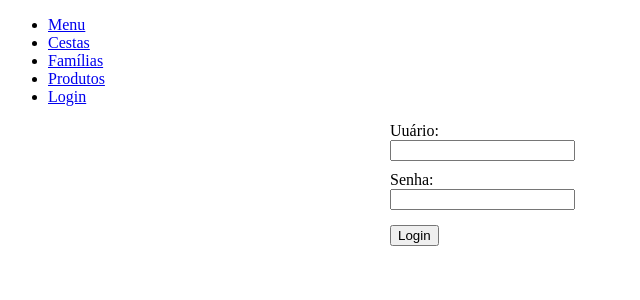
After one commit to DaniMarques1/INAEB, a Django app: page /login/ in a window 1280 px wide. The commit adds this page. Shown: the top 300 px of the page, without its empty margins (0-640 px from the left). Run offline with Django 5.2, Linux system fonts and the light colour scheme.

Commit message:
Adição de páginas e sistema de Login

```diff
--- a/config/settings.py
+++ b/config/settings.py
@@ -125,3 +125,5 @@ STATICFILES_DIRS = [BASE_DIR / "static"]
 # https://docs.djangoproject.com/en/5.1/ref/settings/#default-auto-field
 
 DEFAULT_AUTO_FIELD = 'django.db.models.BigAutoField'
+
+LOGIN_REDIRECT_URL = '/menu/'
--- a/website/templates/home.html
+++ b/website/templates/cadastro_cestas.html
@@ -9,10 +9,11 @@
     <title>Home</title>
 </head>
 <body>
+    {% include 'includes/nav.html' %}
     <div class="main-container">
         <div class="main-column-1"></div>
         <div class="main-column-2">
-            <span style="display: block; text-align: center;">INAEB - Sistema de Gerenciamento de Doações</span>
+            <span style="display: block; text-align: center;">INAEB - Sistema de Gerenciamento de Doações<br>Cadastro de Cestas</span>
         </div>
         <div class="main-column-3"></div>
     </div>
--- /dev/null
+++ b/website/templates/includes/nav.html
@@ -0,0 +1,23 @@
+<header>
+    <nav>
+        <ul>
+            <li><a href="{% url 'menu' %}">Menu</a></li>
+            <li><a href="{% url 'cadastro_cestas' %}">Cestas</a></li>
+            <li><a href="{% url 'cadastro_familias' %}">Famílias</a></li>
+            <li><a href="{% url 'cadastro_produtos' %}">Produtos</a></li>
+
+            {% if user.is_authenticated %}
+            <li>
+                Autenticado como '{{ user.username }}'
+                <form action="{% url 'logout' %}" method="post" style="display: inline;">
+                    {% csrf_token %}
+                    <button type="submit">Logout</button>
+                </form>
+            </li>
+            {% else %}
+            <li><a href="{% url 'login' %}">Login</a></li>
+            {% endif %}
+
+        </ul>
+    </nav>
+</header>
--- /dev/null
+++ b/website/templates/login.html
@@ -0,0 +1,43 @@
+{% load static %}
+<!DOCTYPE html>
+<html lang="en">
+<head>
+    <meta charset="UTF-8">
+    <meta name="viewport" content="width=device-width, initial-scale=1.0">
+    <link rel="icon" href="{% static 'img/favicon.ico' %}" type="image/x-icon">
+    <link rel="stylesheet" href="{% static 'css/main.css' %}" typer="css">
+    <title>Home</title>
+</head>
+<body>
+    {% include 'includes/nav.html' %}
+    <div class="main-container">
+        <div class="main-column-1"></div>
+        <div class="main-column-2">
+            <div style="width: 500px; margin: 0 auto;">
+                <form method="POST" action="">
+                    {% csrf_token %}
+                    <div>
+                        <label for="id_username">Uuário:</label><br>
+                        <input type="text" name="username" id="id_username" required/>
+                    </div>
+
+                    <div style="margin-top: 10px;">
+                        <label for="id_password">Senha:</label><br>
+                        <input type="password" name="password" id="id_password" required/>
+                    </div>
+
+                    <div style="margin-top: 15px;">
+                        <button type="submit">Login</button>
+                    </div>
+                </form>
+                    {% if messages %}
+                        <br>
+                        {% for message in messages %}
+                            {{ message }}
+                        {% endfor %}
+                    {% endif %}
+        </div>
+        <div class="main-column-3"></div>
+    </div>
+</body>
+</html>
--- a/website/urls.py
+++ b/website/urls.py
@@ -1,8 +1,14 @@
 from django.urls import path
-from .views import home
-from django.conf.urls.static import static
-from django.conf import settings
+from django.contrib.auth.views import LoginView, LogoutView
+from .views import *
 
 urlpatterns = [
-    path("", home, name="home"),
+    path("login/", login_view, name="login"),
+    path("logout/", LogoutView.as_view(next_page="/login/"), name="logout"),
+    path("", redirect_to_menu, name="home"),
+
+    path("menu/", menu, name="menu"),
+    path("cadastro/cestas/", cadastro_cestas, name="cadastro_cestas"),
+    path("cadastro/familias/", cadastro_familias, name="cadastro_familias"),
+    path("cadastro/produtos/", cadastro_produtos, name="cadastro_produtos"),
 ]
--- a/website/views.py
+++ b/website/views.py
@@ -1,5 +1,44 @@
-from django.shortcuts import render
+from django.shortcuts import render, redirect
 from .models import *
+from django.contrib.auth.decorators import login_required
+from django.contrib.auth import authenticate, login
+from django.contrib import messages
 
-def home(request):
-    return render(request, "home.html")
+def redirect_to_menu(request):
+    """Redirect root URL to /menu."""
+    return redirect("menu")
+
+def login_view(request):
+    if request.user.is_authenticated:
+        return redirect('menu')
+
+    if 'next' in request.GET:
+        messages.warning(request, "Você deve fazer login para acessar a página desejada.")
+
+    if request.method == 'POST':
+        username = request.POST.get('username')
+        password = request.POST.get('password')
+        user = authenticate(request, username=username, password=password)
+        if user is not None:
+            login(request, user)
+            return redirect(request.GET.get('next') or 'menu')
+        else:
+            messages.error(request, "Credenciais inválidas. Tente novamente.")
+
+    return render(request, 'login.html')
+
+# @login_required(login_url='/login/')
+def menu(request):
+    return render(request, "menu.html")
+
+# @login_required(login_url='/login/')
+def cadastro_cestas(request):
+    return render(request, "cadastro_cestas.html")
+
+# @login_required(login_url='/login/')
+def cadastro_familias(request):
+    return render(request, "cadastro_familias.html")
+
+# @login_required(login_url='/login/')
+def cadastro_produtos(request):
+    return render(request, "cadastro_produtos.html")
```
Also changed, not shown: website/templates/cadastro_familias.html (added, +21 -0 lines), website/templates/cadastro_produtos.html (added, +21 -0 lines), website/templates/menu.html (added, +21 -0 lines), db.sqlite3.
